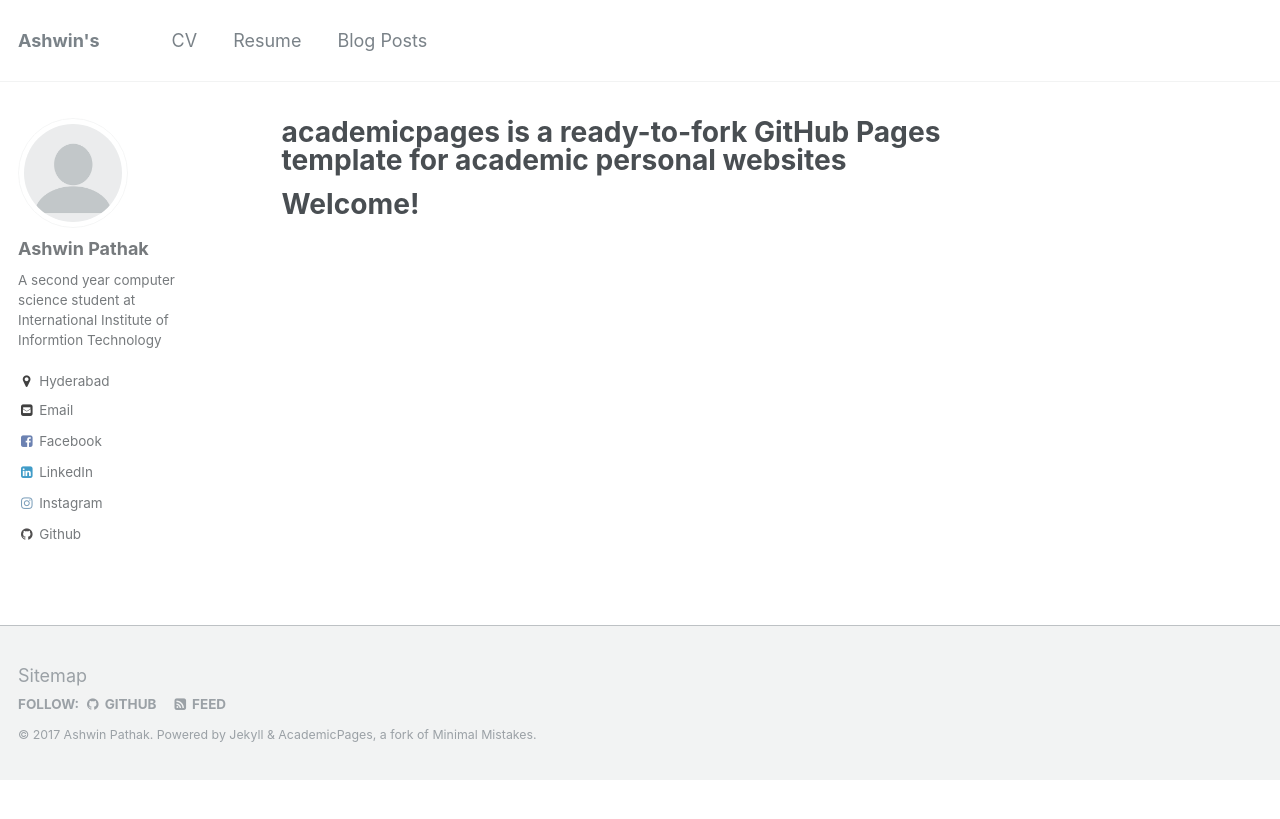
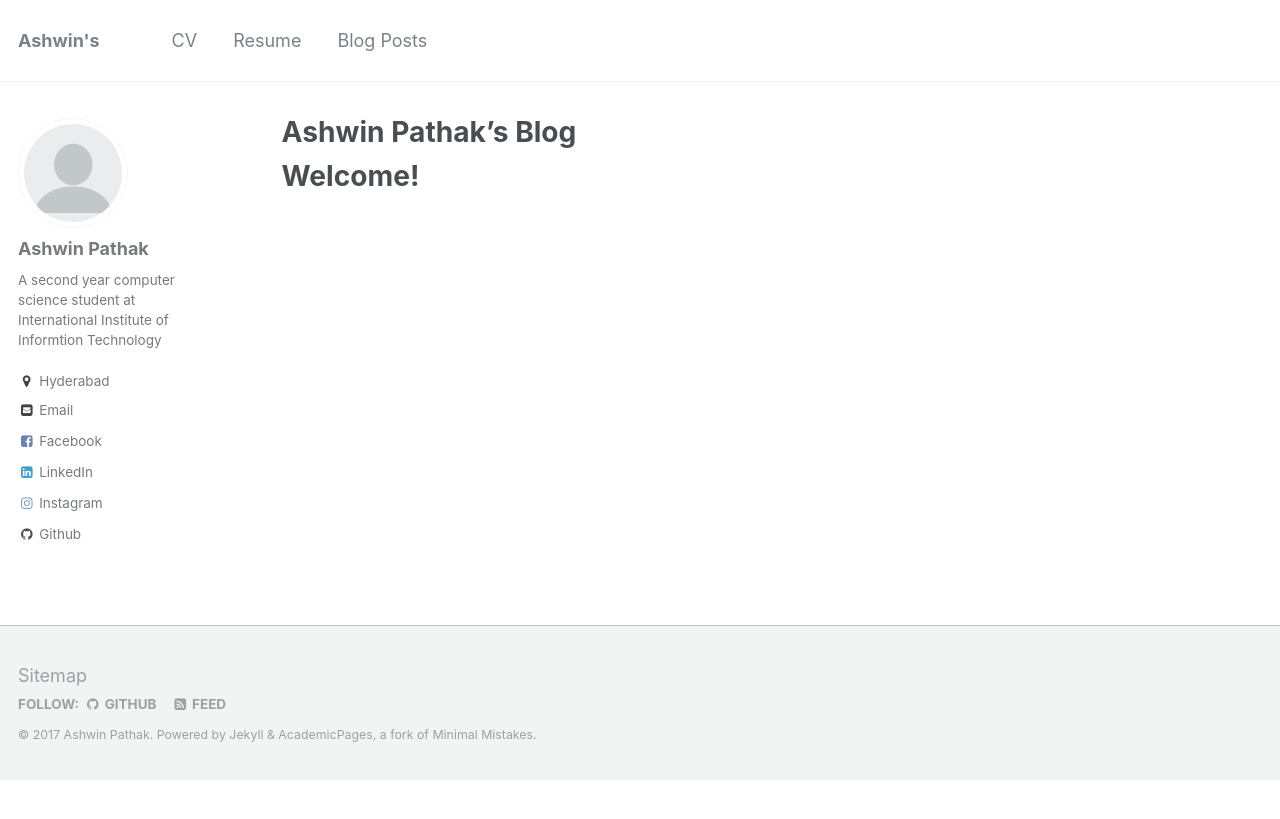
Before and after one commit to ashwinpathak20/ashwinpathak20.github.io, a Jekyll site: the page built from _pages/about.md, in a window 1280 px wide. Shown: the top 819 px of the page. Built offline with Jekyll 4.4.1, drawn with Linux system fonts in a browser that asks for light colours.

Commit message:
Update about.md

```diff
--- a/_pages/about.md
+++ b/_pages/about.md
@@ -1,6 +1,6 @@
 ---
 permalink: /
-title: "academicpages is a ready-to-fork GitHub Pages template for academic personal websites"
+title: "Ashwin Pathak's Blog"
 excerpt: "About me"
 author_profile: true
 redirect_from:
```
